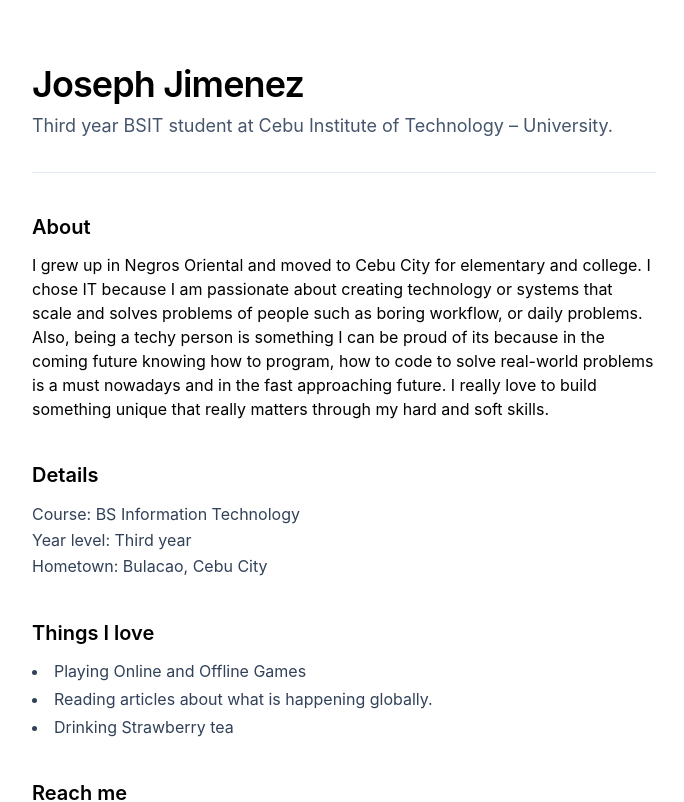
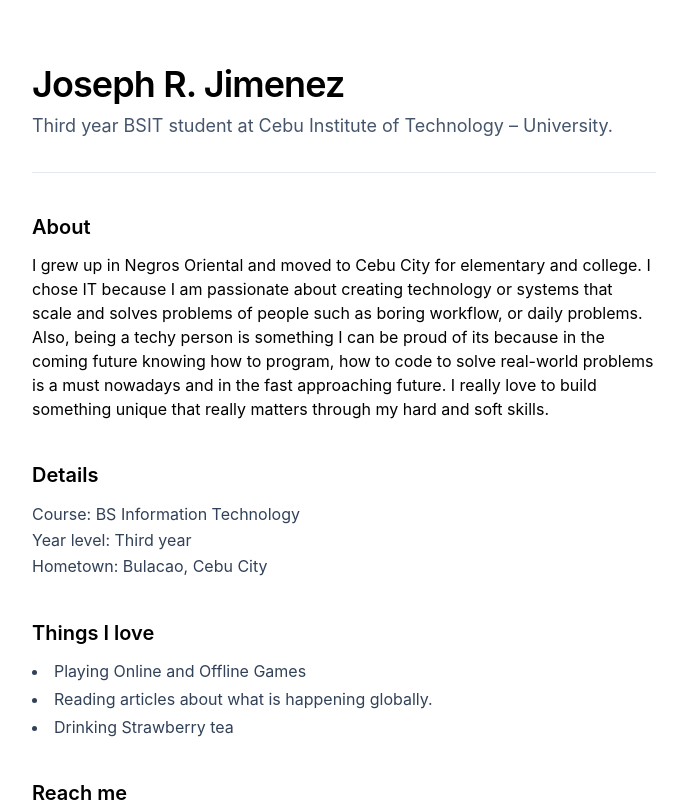
Before and after one commit to josephrubiojimenez/CSIT340-Lab1-Jimenez, a React (Vite) app: page / in a window 1280 px wide. Shown: the top 802 px of the page, without its empty margins (296-980 px from the left). Built offline with nearby package versions, Linux system fonts and the light colour scheme.

Commit message:
Update header name from 'Joseph Jimenez' to 'Joseph R. Jimenez'

```diff
--- a/src/App.jsx
+++ b/src/App.jsx
@@ -4,7 +4,7 @@
   return(
   <div>
     <header className="max-w-2xl mx-auto px-6 pt-16">
-    <h1 className="text-4xl font-semibold tracking-tight">Joseph Jimenez</h1>
+    <h1 className="text-4xl font-semibold tracking-tight">Joseph R. Jimenez</h1>
     <p className="mt-2 text-lg text-slate-600">Third year BSIT student at Cebu Institute of Technology – University.</p>
     <hr className="mt-8 border-slate-200" />
   </header>
```
